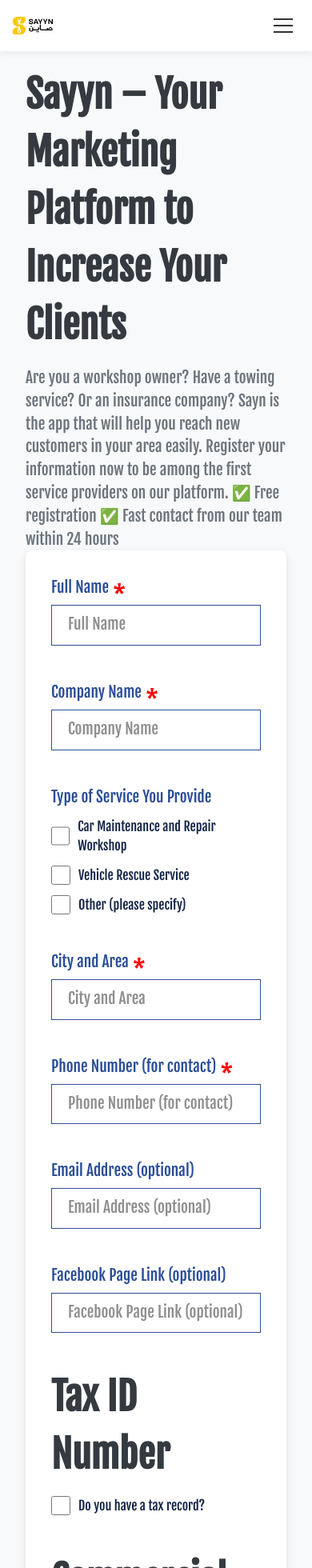
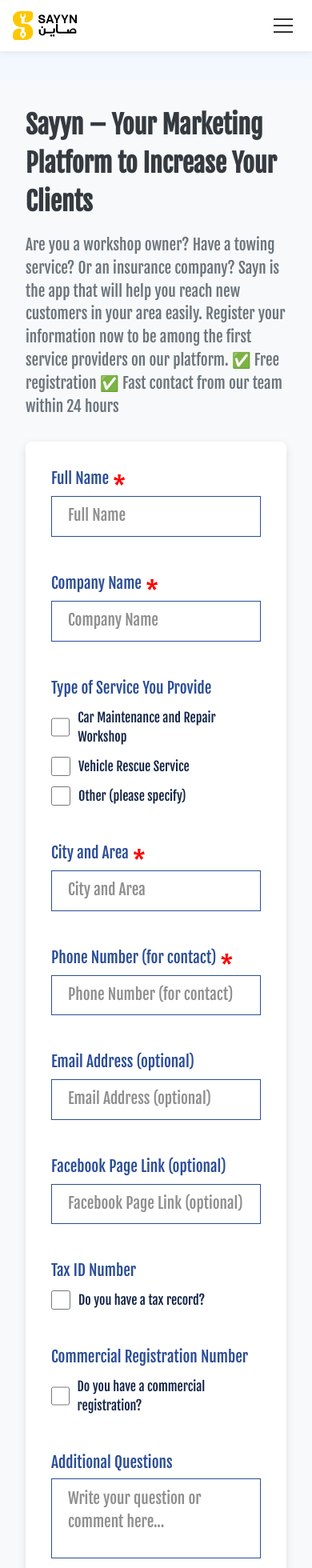
Before and after one commit to Ahmed-Mohammed-Eid/fixawi_lp, a Next.js app: page /en/partners in a window 390 px wide. Shown: the top 1960 px of the page at 80% size. Built offline with nearby package versions, Linux system fonts and the light colour scheme; a web font is replaced by a local one.

Commit message:
feat: Increase logo size in multiple components and enhance layout responsiveness

```diff
--- a/src/app/[locale]/careers/page.jsx
+++ b/src/app/[locale]/careers/page.jsx
@@ -89,7 +89,7 @@
                     <Image
                         src={logoImage}
                         alt="Sayyn Logo"
-                        width={50}
+                        width={80}
                         height={50}
                     />
                 }
--- a/src/app/[locale]/partners/page.jsx
+++ b/src/app/[locale]/partners/page.jsx
@@ -109,7 +109,7 @@
                     <Image
                         src={careersImage}
                         alt="Sayyn Logo"
-                        width={50}
+                        width={80}
                         height={50}
                     />
                 }
@@ -252,7 +252,7 @@
 
                         {/* Tax ID */}
                         <div className={classes.mixedGroup}>
-                            <p className={classes.title}>
+                            <p className={classes.label}>
                                 {t("form.taxId.title")}
                             </p>
                             <CheckboxNormal
@@ -263,7 +263,7 @@
 
                         {/* Commercial Registration */}
                         <div className={classes.mixedGroup}>
-                            <p className={classes.title}>
+                            <p className={classes.label}>
                                 {t("form.commercialRegister.title")}
                             </p>
                             <CheckboxNormal
--- a/src/app/[locale]/partners/partnersPage.module.css
+++ b/src/app/[locale]/partners/partnersPage.module.css
@@ -2,6 +2,8 @@
     padding: 2rem;
     background-color: #f8f9fa;
     margin-top: 50px;
+    max-width: 1200px;
+    margin: 100px auto;
 }
 
 .heroSection {
@@ -23,6 +25,27 @@
     margin-bottom: 1rem;
 }
 
+@media screen and (max-width: 768px) {
+    .heroSection {
+        flex-direction: column;
+        text-align: center;
+    }
+    .title {
+        font-size: 2.5rem;
+    }
+
+}
+@media screen and (max-width: 592px) {
+    .heroSection {
+        flex-direction: column;
+        text-align: center;
+    }
+    .title {
+        font-size: 2rem;
+    }
+
+}
+
 .label {
     display: flex;
     align-items: center;
@@ -37,6 +60,7 @@
 .description {
     font-size: 1.2rem;
     color: #6c757d;
+    margin-bottom: 30px;
 }
 
 .heroImage {
--- a/src/components/PrivacyPolicies.jsx
+++ b/src/components/PrivacyPolicies.jsx
@@ -16,7 +16,7 @@
                     <Image
                         src={logo}
                         alt="Sayyn Logo"
-                        width={50}
+                        width={80}
                         height={50}
                     />
                 }
--- a/src/components/TermsAndConditions.jsx
+++ b/src/components/TermsAndConditions.jsx
@@ -13,7 +13,7 @@
         <>
             <FixedNavbar
                 logo={
-                    <Image src={logo} alt="Sayyn Logo" width={50} height={50} />
+                    <Image src={logo} alt="Sayyn Logo" width={80} height={50} />
                 }
                 links={[
                     { label: "home", href: `/${locale}` },
```
